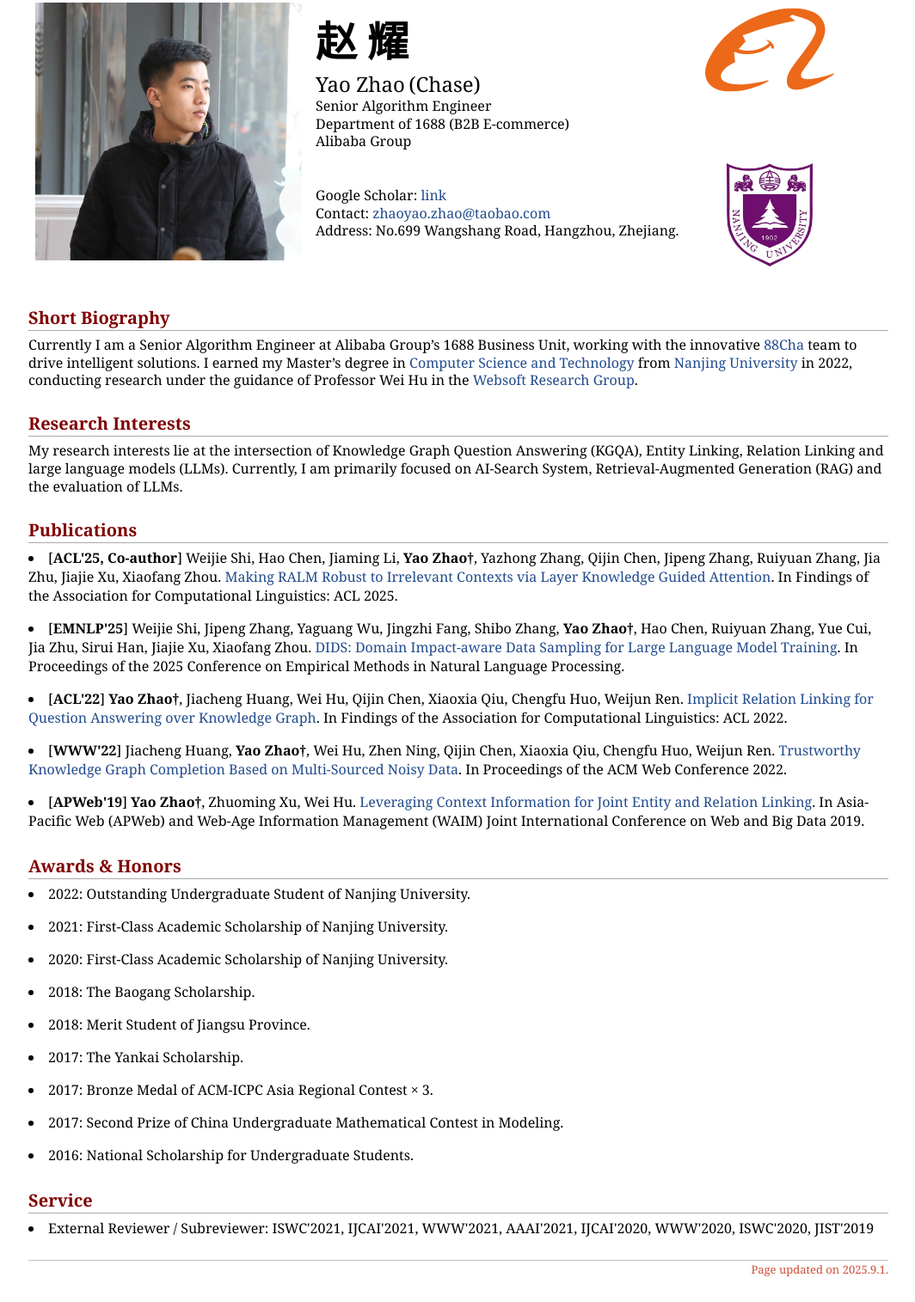
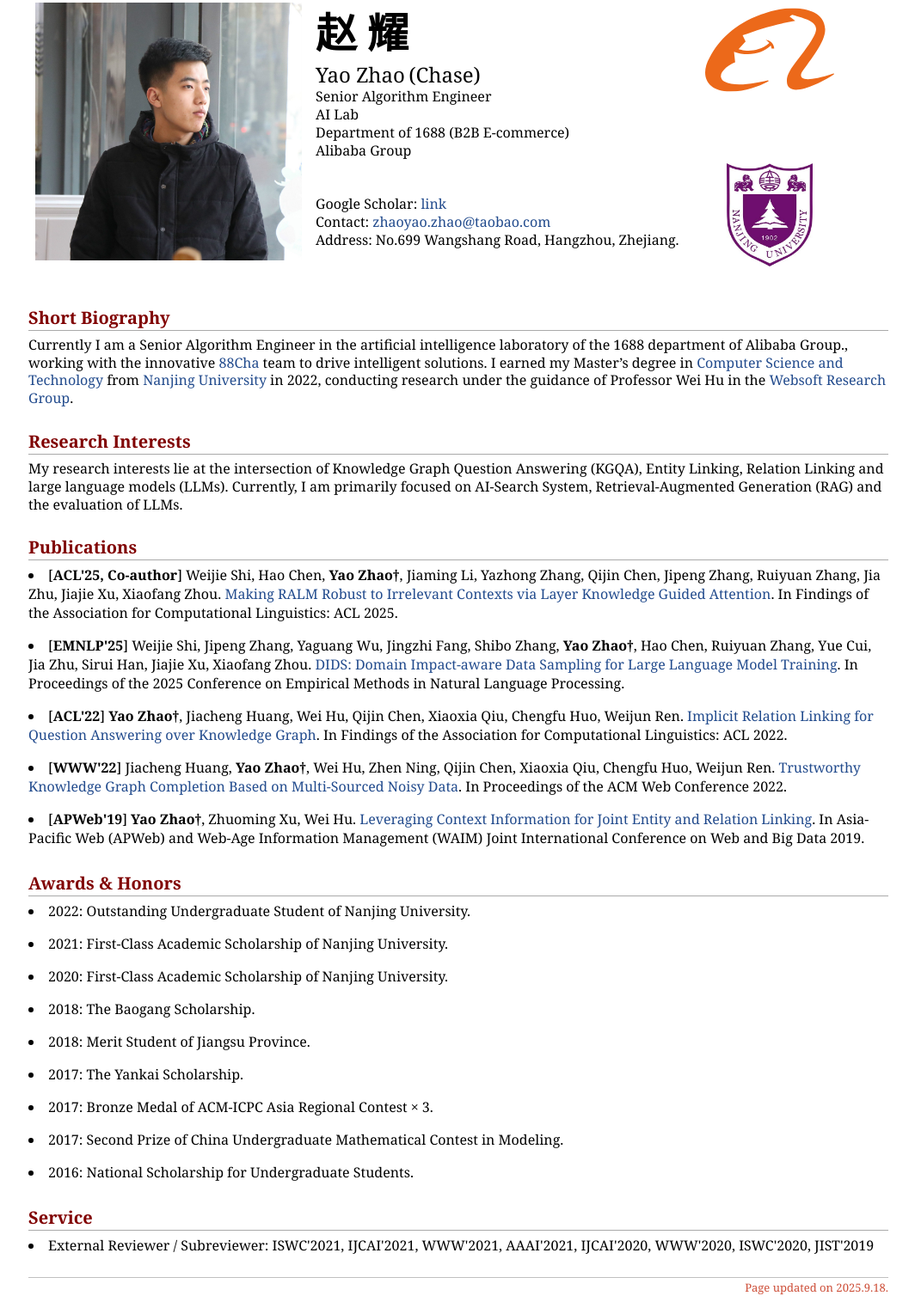
Before and after one commit to Vodkazy/vodkazy.github.io, a plain HTML site: page index.html in a window 1280 px wide. Shown: the part 91-1606 px from the top of the page at 86% size, without its empty margins (107-1171 px from the left). Before the commit the page ends 1585 px from the top, so only its background shows below. Drawn offline with Linux system fonts and the light colour scheme.

Commit message:
Update index.html

```diff
--- a/index.html
+++ b/index.html
@@ -20,6 +20,7 @@
             <td align="left"><p><b><font size="+4" face="STKaiti">赵 耀</font></b><br/>
                 <font size="+2">Yao Zhao</font> <font size="+2">(Chase)</font><br/>
                 Senior Algorithm Engineer<br/>
+                AI Lab<br/>
                 Department of 1688 (B2B E-commerce)<br/>
                 Alibaba Group<br/><br/><br/>
 
@@ -43,7 +44,7 @@
     </table>
 
     <h2>Short Biography</h2>
-    <p>Currently I am a Senior Algorithm Engineer at Alibaba Group’s 1688 Business Unit, working with the innovative <a href="https://88cha.com">88Cha</a> team to drive intelligent solutions.
+    <p>Currently I am a Senior Algorithm Engineer in the artificial intelligence laboratory of the 1688 department of Alibaba Group., working with the innovative <a href="https://88cha.com">88Cha</a> team to drive intelligent solutions.
       I earned my Master’s degree in  <a href="http://cs.nju.edu.cn/" target="_blank">Computer Science and Technology</a> from <a href="http://www.nju.edu.cn/" target="_blank">Nanjing University</a> in 2022, conducting research under the guidance of Professor Wei Hu in the <a href="http://ws.nju.edu.cn/">Websoft Research Group</a>.
 
     <h2>Research Interests</h2>
@@ -51,7 +52,7 @@
 
     <h2>Publications</h2>
       <li>
-        [<strong>ACL'25, Co-author</strong>] Weijie Shi, Hao Chen, Jiaming Li, <strong>Yao Zhao†</strong>, Yazhong Zhang, Qijin Chen, Jipeng Zhang, Ruiyuan Zhang, Jia Zhu, Jiajie Xu, Xiaofang Zhou. <a href="https://aclanthology.org/2025.findings-acl.188.pdf">Making RALM Robust to Irrelevant Contexts via Layer Knowledge Guided Attention</a>. In Findings of the Association for Computational Linguistics: ACL 2025.
+        [<strong>ACL'25, Co-author</strong>] Weijie Shi, Hao Chen, <strong>Yao Zhao†</strong>, Jiaming Li, Yazhong Zhang, Qijin Chen, Jipeng Zhang, Ruiyuan Zhang, Jia Zhu, Jiajie Xu, Xiaofang Zhou. <a href="https://aclanthology.org/2025.findings-acl.188.pdf">Making RALM Robust to Irrelevant Contexts via Layer Knowledge Guided Attention</a>. In Findings of the Association for Computational Linguistics: ACL 2025.
       </li>
       <li>
        [<strong>EMNLP'25</strong>] Weijie Shi, Jipeng Zhang, Yaguang Wu, Jingzhi Fang, Shibo Zhang, <strong>Yao Zhao†</strong>, Hao Chen, Ruiyuan Zhang, Yue Cui, Jia Zhu, Sirui Han, Jiajie Xu, Xiaofang Zhou. <a href=" https://arxiv.org/pdf/2504.13227">DIDS: Domain Impact-aware Data Sampling for Large Language Model Training</a>. In Proceedings of the 2025 Conference on Empirical Methods in Natural Language Processing.
@@ -83,7 +84,7 @@
 
     <div id="footer">
         <div id="footer-text">
-            Page updated on 2025.9.1.
+            Page updated on 2025.9.18.
         </div>
     </div>
 </div>
```
